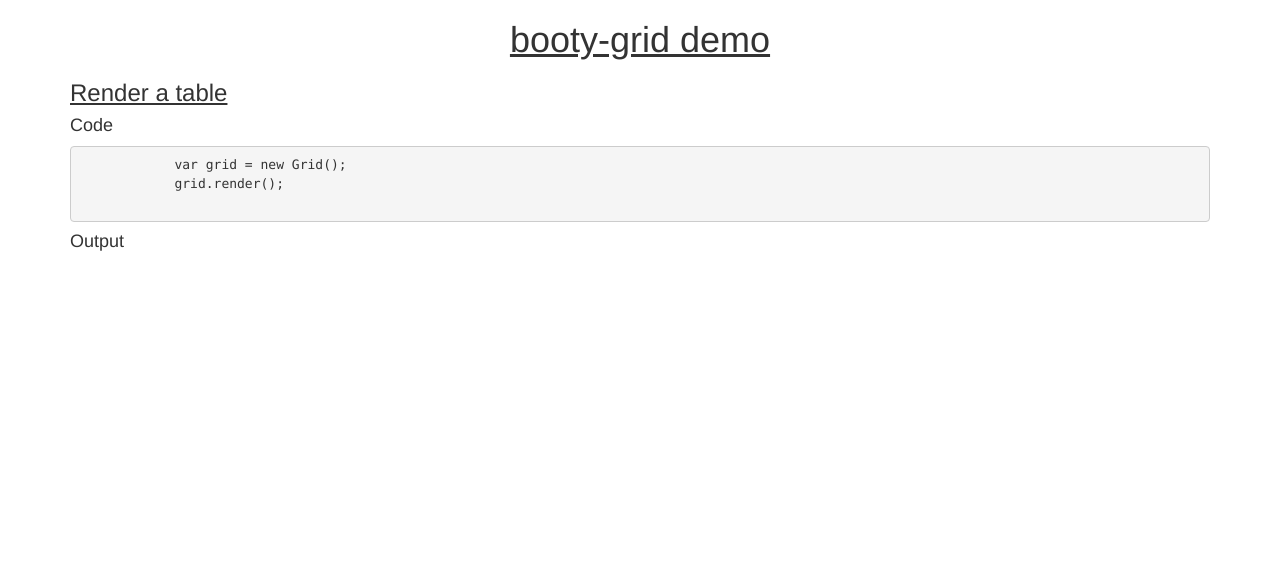
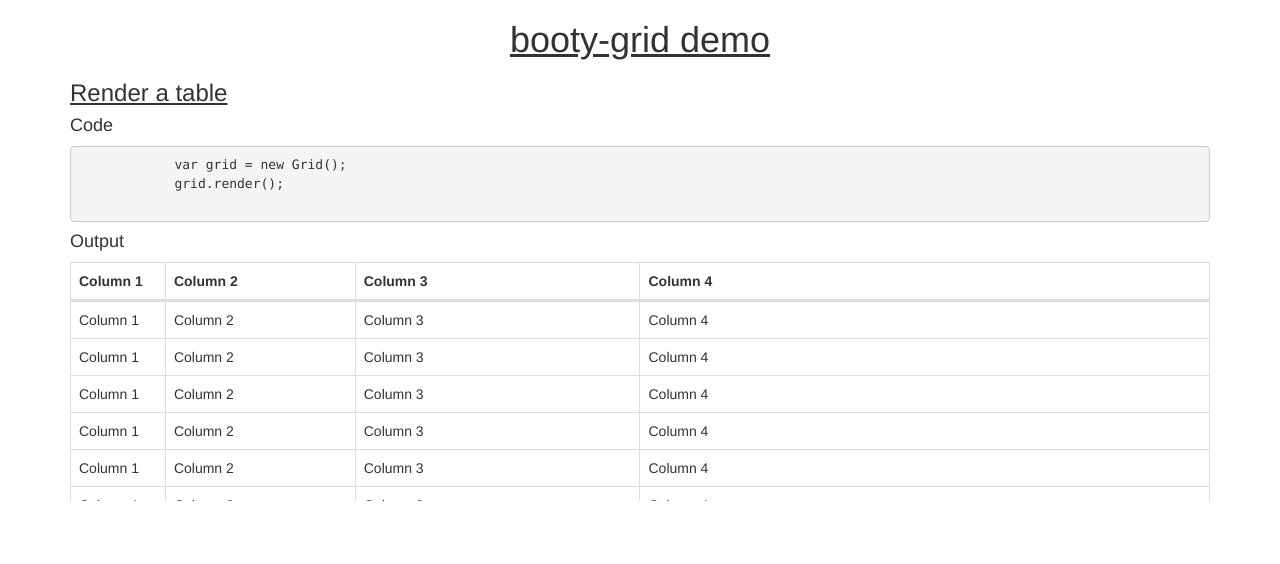
Before and after one commit to skinnybrit51/editable-grid, a website: page public/index.html in a window 1280 px wide. Drawn offline with nearby package versions, Linux system fonts and the light colour scheme.

Commit message:
row creation

```diff
--- a/Gruntfile.js
+++ b/Gruntfile.js
@@ -39,7 +39,8 @@ module.exports = function (grunt) {
                     it: true,
                     describe: true,
                     beforeEach: true,
-                    afterEach: true
+                    afterEach: true,
+                    global: true
                 }
             },
             all: ['index.js', 'Gruntfile.js', 'test/**/*.js', 'lib/**/*.js']
--- a/public/index.html
+++ b/public/index.html
@@ -4,24 +4,118 @@
     <link href="//netdna.bootstrapcdn.com/bootstrap/3.1.0/css/bootstrap.min.css" rel="stylesheet"/>
     <script type="text/javascript" src="/bootstrap-booty-grid.js"></script>
     <script src="//netdna.bootstrapcdn.com/bootstrap/3.1.0/js/bootstrap.min.js"></script>
-    <link rel="stylesheet/less" type="text/css" href="index.less" />
+    <link rel="stylesheet/less" type="text/css" href="index.less"/>
     <script src="//cdnjs.cloudflare.com/ajax/libs/less.js/1.7.0/less.min.js"></script>
 </head>
 <body>
-    <div class="container">
-        <h1>booty-grid demo</h1>
+<div class="container">
+    <h1>booty-grid demo</h1>
 
-        <h3>Render a table</h3>
+    <h3>Render a table</h3>
 
-        <h4>Code</h4>
+    <h4>Code</h4>
 
         <pre>
             var grid = new Grid();
             grid.render();
         </pre>
 
-        <h4>Output</h4>
+    <h4>Output</h4>
+
+    <table class="table table-bordered table-header">
+        <thead>
+        <tr>
+            <th class="col-xs-1">Column 1</th>
+            <th class="col-xs-2">Column 2</th>
+            <th class="col-xs-3">Column 3</th>
+            <th class="col-xs-6">Column 4</th>
+
+        </tr>
+        </thead>
+    </table>
+    <div style="height: 200px; overflow-y: auto">
+        <table class="table table-bordered table-body">
+            <!--<thead>-->
+            <!--<tr>-->
+                <!--<th class="col-xs-1">Column 1</th>-->
+                <!--<th class="col-xs-2">Column 2</th>-->
+                <!--<th class="col-xs-3">Column 3</th>-->
+                <!--<th class="col-xs-1">Column 4</th>-->
+                <!--<th class="col-xs-1">Column 5</th>-->
+                <!--<th class="col-xs-2">Column 6</th>-->
+                <!--<th class="col-xs-2">Column 7</th>-->
+            <!--</tr>-->
+            <!--</thead>-->
+            <tbody>
+            <tr>
+                <td class="col-xs-1">Column 1</td>
+                <td class="col-xs-2">Column 2</td>
+                <td class="col-xs-3">Column 3</td>
+                <td class="col-xs-6">Column 4</td>
+
+            </tr>
+            <tr>
+                <td>Column 1</td>
+                <td>Column 2</td>
+                <td>Column 3</td>
+                <td>Column 4</td>
+
+            </tr>
+            <tr>
+                <td>Column 1</td>
+                <td>Column 2</td>
+                <td>Column 3</td>
+                <td>Column 4</td>
+
+            </tr>
+            <tr>
+                <td>Column 1</td>
+                <td>Column 2</td>
+                <td>Column 3</td>
+                <td>Column 4</td>
+
+            </tr>
+            <tr>
+                <td>Column 1</td>
+                <td>Column 2</td>
+                <td>Column 3</td>
+                <td>Column 4</td>
+
+            </tr>
+            <tr>
+                <td>Column 1</td>
+                <td>Column 2</td>
+                <td>Column 3</td>
+                <td>Column 4</td>
+
+            </tr>
+            <tr>
+                <td>Column 1</td>
+                <td>Column 2</td>
+                <td>Column 3</td>
+                <td>Column 4</td>
+
+            </tr>
+            </tbody>
+        </table>
     </div>
+
+    <script type="application/javascript">
+        var tableBody = $('.table-body'),
+                tableHeader = $('.table-header'),
+                ths = tableHeader.find('th');
+
+
+        $('.table-header').width($('.table-body').width()+2)
+//        tableBody.find('thead tr th').each(function (index, th) {
+//            var $th = $(th);
+//
+//            ths.eq(index).css('width', $th.css('width'));
+//        });
+
+    </script>
+
+</div>
 
 </body>
 </html>
--- a/public/index.less
+++ b/public/index.less
@@ -6,3 +6,8 @@ h1 {
 h3 {
   text-decoration: underline;
 }
+
+// grid less
+.table-header {
+  margin-bottom: 0px;
+}
```
Also changed, not shown: lib/rowFactory.js (added, +42 -0 lines), test/loader.js (added, +5 -0 lines), test/rowFactorySpec.js (added, +57 -0 lines), public/bootstrap-booty-grid.js.
